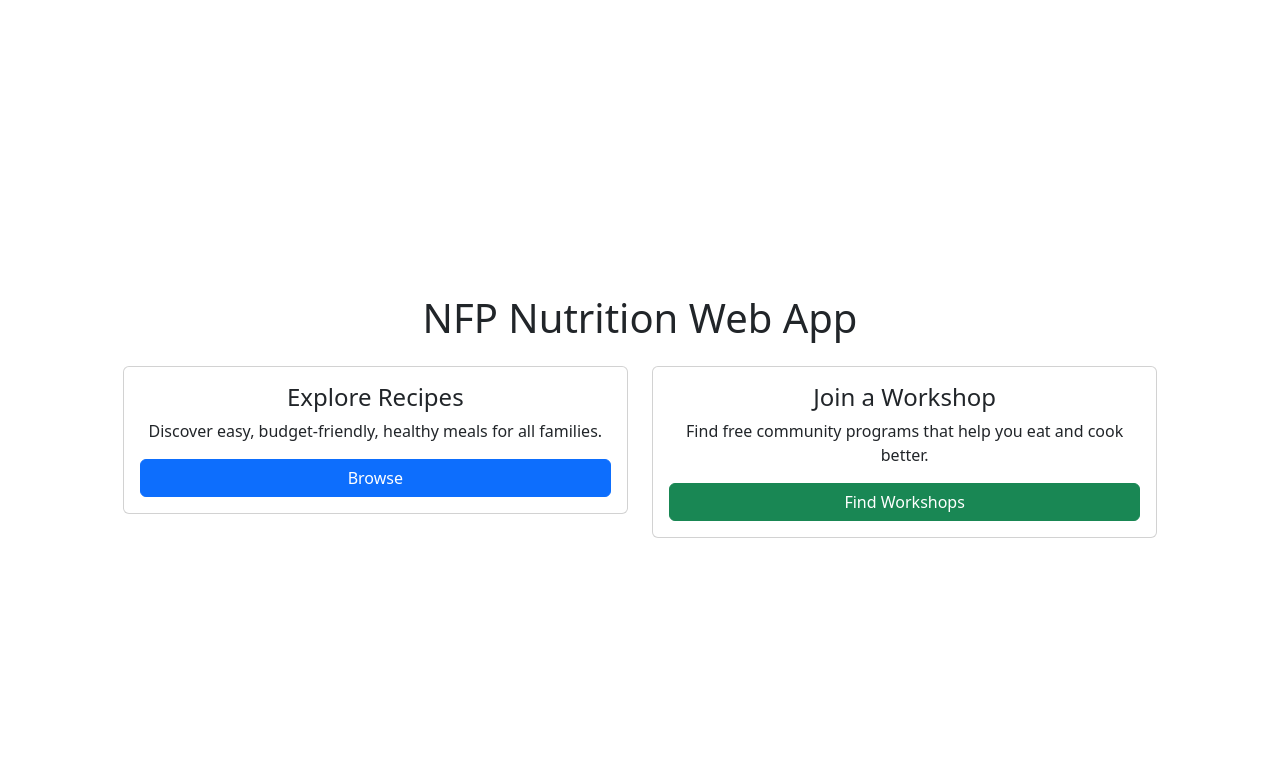
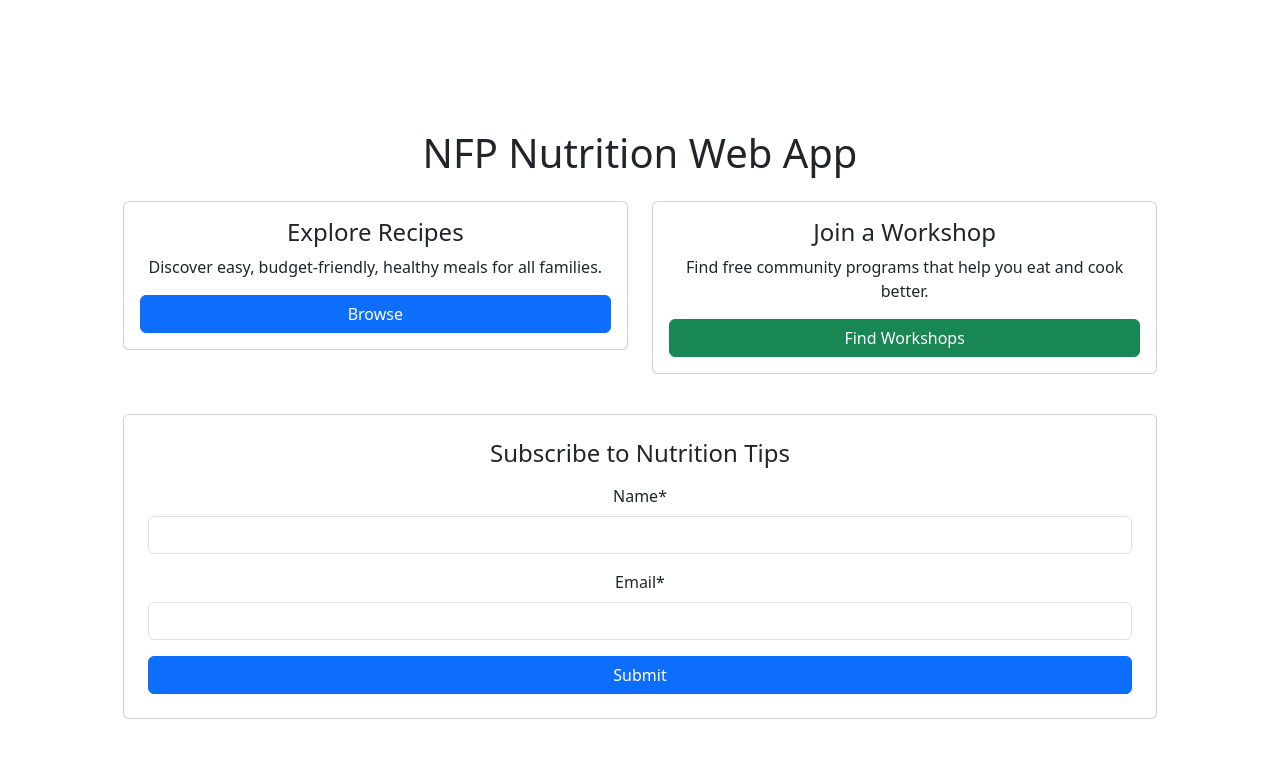
Before and after one commit to dawsonlulucoco/nutrition-app, a Vue app: page / in a window 1280 px wide. Shown: the top 758 px of the page. Built offline with nearby package versions, Linux system fonts and the light colour scheme.

Commit message:
Add validations (B.1) to nutrition app

```diff
--- a/src/App.vue
+++ b/src/App.vue
@@ -1,11 +1,34 @@
 <script setup>
+import { ref } from 'vue'
 
+const name = ref('')
+const email = ref('')
+const errors = ref({})
+
+function validateForm() {
+  errors.value = {}
+  const emailRegex = /^[^\s@]+@[^\s@]+\.[^\s@]+$/
+
+  if (!name.value) errors.value.name = 'Name is required.'
+  if (!email.value) {
+    errors.value.email = 'Email is required.'
+  } else if (!emailRegex.test(email.value)) {
+    errors.value.email = 'Invalid email format.'
+  }
+
+  if (Object.keys(errors.value).length === 0) {
+    alert('Form submitted successfully!')
+    name.value = ''
+    email.value = ''
+  }
+}
 </script>
 
 <template>
   <div class="container mt-5">
     <h1 class="text-center mb-4">NFP Nutrition Web App</h1>
 
+    <!-- 原始卡片区域 -->
     <div class="row">
       <div class="col-md-6 mb-3">
         <div class="card p-3">
@@ -23,21 +46,24 @@
         </div>
       </div>
     </div>
+
+    <!-- 验证表单区域 -->
+    <div class="card mt-4 p-4">
+      <h4 class="mb-3">Subscribe to Nutrition Tips</h4>
+
+      <div class="mb-3">
+        <label class="form-label">Name*</label>
+        <input v-model="name" type="text" class="form-control" />
+        <div v-if="errors.name" class="text-danger">{{ errors.name }}</div>
+      </div>
+
+      <div class="mb-3">
+        <label class="form-label">Email*</label>
+        <input v-model="email" type="email" class="form-control" />
+        <div v-if="errors.email" class="text-danger">{{ errors.email }}</div>
+      </div>
+
+      <button class="btn btn-primary" @click="validateForm">Submit</button>
+    </div>
   </div>
 </template>
-
-
-<style scoped>
-.logo {
-  height: 6em;
-  padding: 1.5em;
-  will-change: filter;
-  transition: filter 300ms;
-}
-.logo:hover {
-  filter: drop-shadow(0 0 2em #646cffaa);
-}
-.logo.vue:hover {
-  filter: drop-shadow(0 0 2em #42b883aa);
-}
-</style>
```
